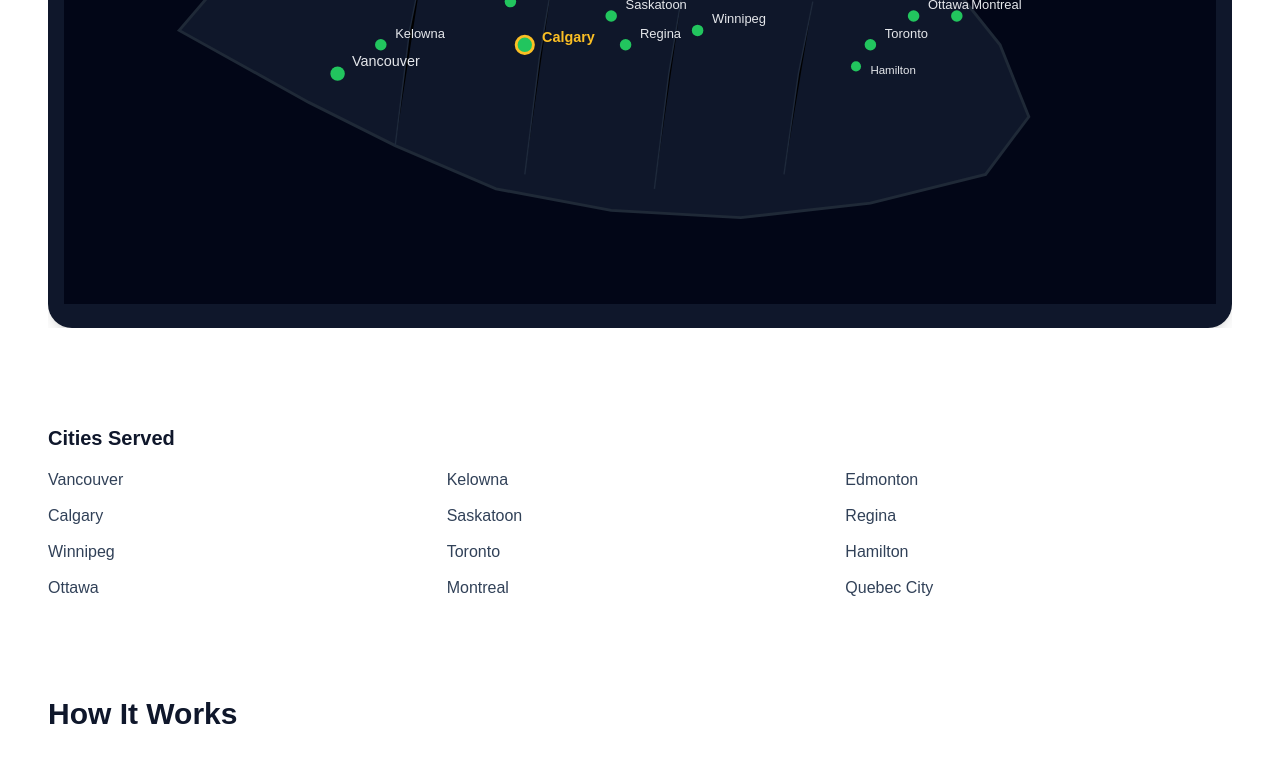
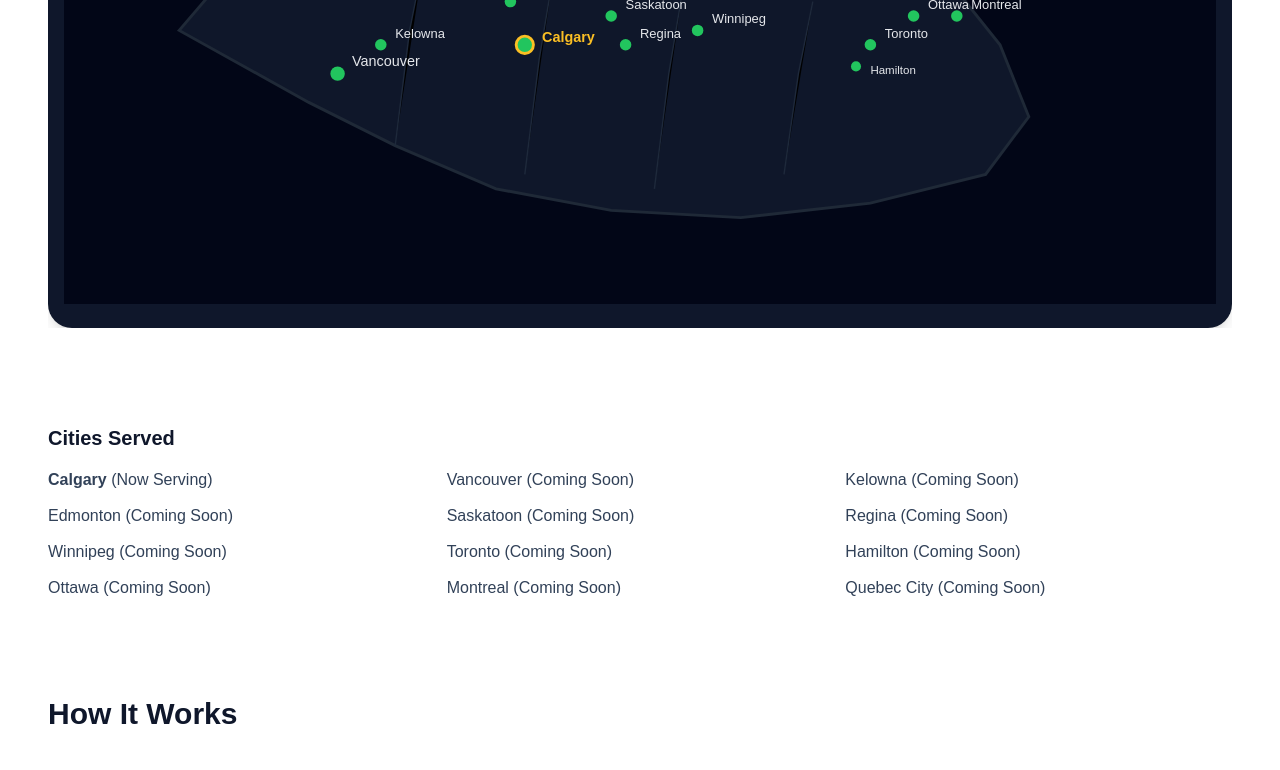
Before and after one commit to Sulcan-bit/waste-driver-website, a Next.js app: page / in a window 1280 px wide. Shown: the part 1703-2473 px from the top of the page. Built offline with nearby package versions, Linux system fonts and the light colour scheme.

Commit message:
Update tagline on home page and Cities details

```diff
--- a/app/page.tsx
+++ b/app/page.tsx
@@ -30,7 +30,7 @@ export default function HomePage() {
 
             {/* NEW TAGLINE */}
             <p className="mt-10 text-xl font-semibold text-slate-900">
-              Your success is our success — we grow by helping Independent Drivers earn more with less hassle.
+              A more efficient alternative to big junk haulers — lower User costs without reducing Independent Driver earnings.
             </p>
           </div>
 
@@ -126,18 +126,18 @@ export default function HomePage() {
         <h3 className="text-xl font-semibold text-slate-900 mb-4">Cities Served</h3>
 
         <ul className="grid grid-cols-2 gap-3 text-slate-700 md:grid-cols-3">
-          <li>Vancouver</li>
-          <li>Kelowna</li>
-          <li>Edmonton</li>
-          <li>Calgary</li>
-          <li>Saskatoon</li>
-          <li>Regina</li>
-          <li>Winnipeg</li>
-          <li>Toronto</li>
-          <li>Hamilton</li>
-          <li>Ottawa</li>
-          <li>Montreal</li>
-          <li>Quebec City</li>
+          <li><strong>Calgary</strong> (Now Serving)</li>
+          <li>Vancouver (Coming Soon)</li>
+          <li>Kelowna (Coming Soon)</li>
+          <li>Edmonton (Coming Soon)</li>
+          <li>Saskatoon (Coming Soon)</li>
+          <li>Regina (Coming Soon)</li>
+          <li>Winnipeg (Coming Soon)</li>
+          <li>Toronto (Coming Soon)</li>
+          <li>Hamilton (Coming Soon)</li>
+          <li>Ottawa (Coming Soon)</li>
+          <li>Montreal (Coming Soon)</li>
+          <li>Quebec City (Coming Soon)</li>
         </ul>
       </section>
 
```
